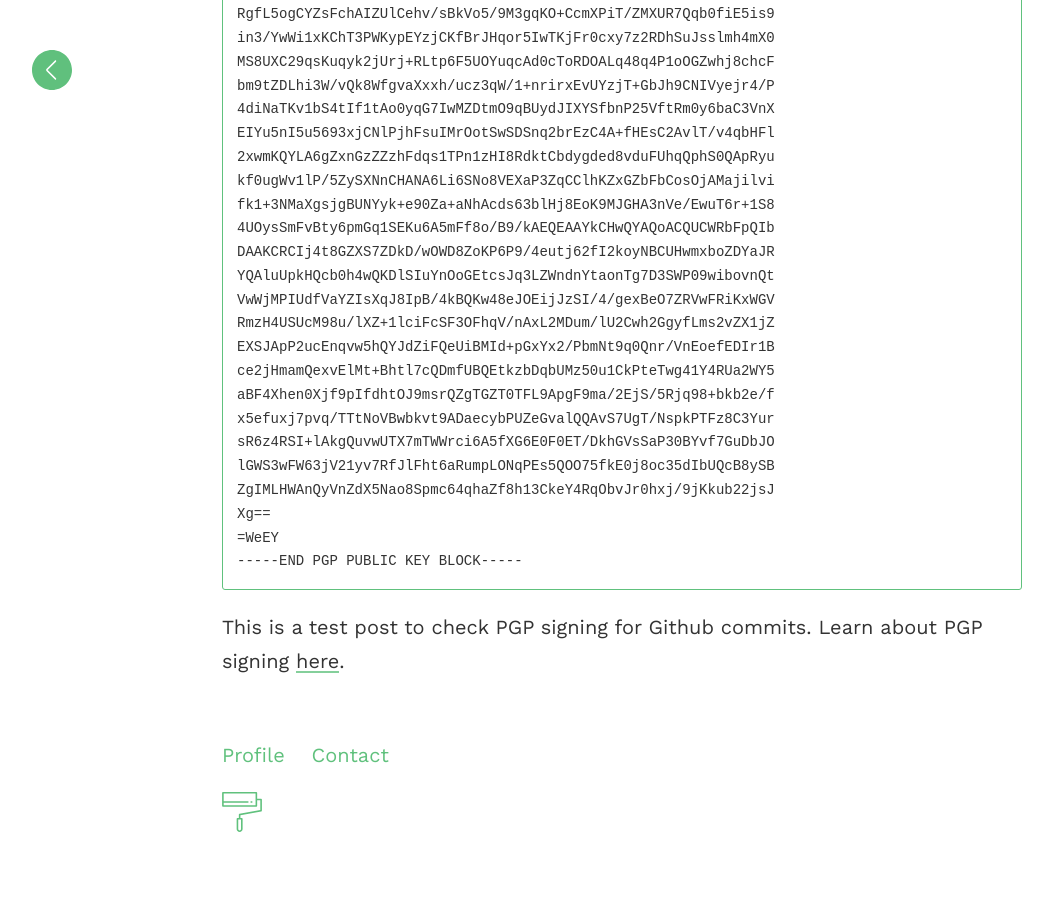
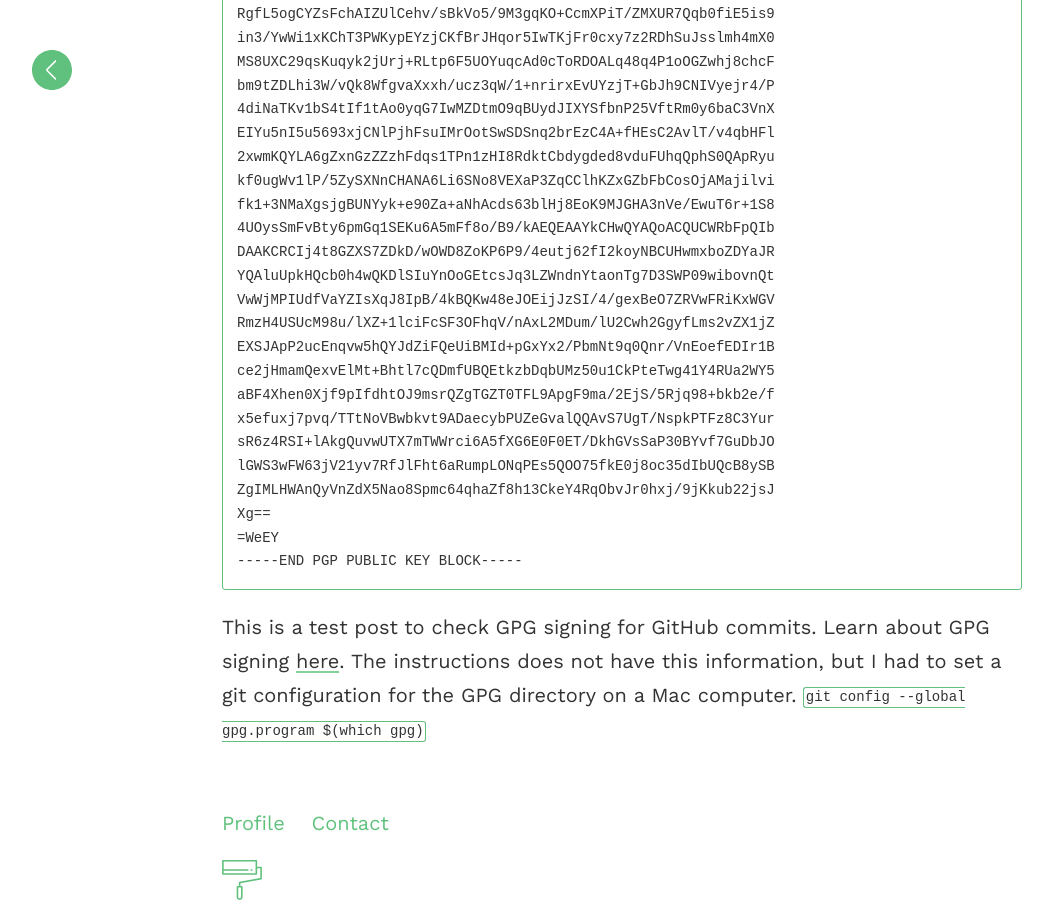
Before and after one commit to mjkim610/mjkim610.github.io, a Jekyll site: the page built from _posts/2017-05-13-github-pgp.markdown, in a window 1280 px wide and 900 px high, scrolled down 886 px. Shown: the whole window, without its empty margins (18-1071 px from the left). Built offline with Jekyll 4.4.1, drawn with Linux system fonts in a browser that asks for light colours; nearby versions of some CDN libraries; before the commit the page ends 1718 px from its top, so only the background shows below that.

Commit message:
Update README and GPG GitHub PGP post

````diff
--- a/_posts/2017-05-13-github-pgp.markdown
+++ b/_posts/2017-05-13-github-pgp.markdown
@@ -1,6 +1,6 @@
 ---
 layout: post
-title:  "Github PGP"
+title:  "GitHub GPG"
 date:   2017-05-13 15:39:00 +0900
 ---
 ```
@@ -57,6 +57,7 @@ Xg==
 -----END PGP PUBLIC KEY BLOCK-----
 ```
 
-This is a test post to check PGP signing for Github commits. Learn about PGP signing [here][pgp-signing].
+This is a test post to check GPG signing for GitHub commits. Learn about GPG signing [here][gpg-signing]. The instructions does not have this information, but I had to set a git configuration for the GPG directory on a Mac computer.
+`git config --global gpg.program $(which gpg)`
 
-[pgp-signing]: https://help.github.com/articles/signing-commits-with-gpg/
+[gpg-signing]: https://help.github.com/articles/signing-commits-with-gpg/
````
Also changed, not shown: README.md.
